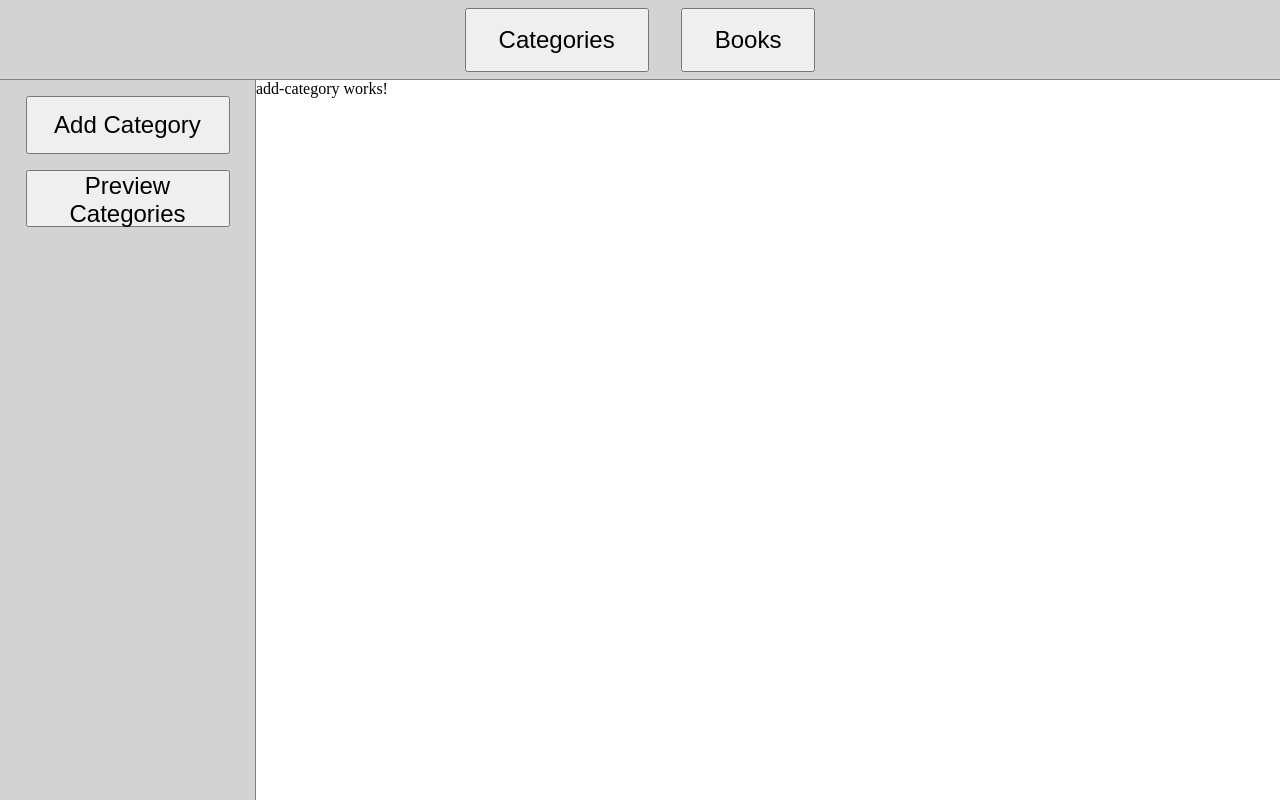
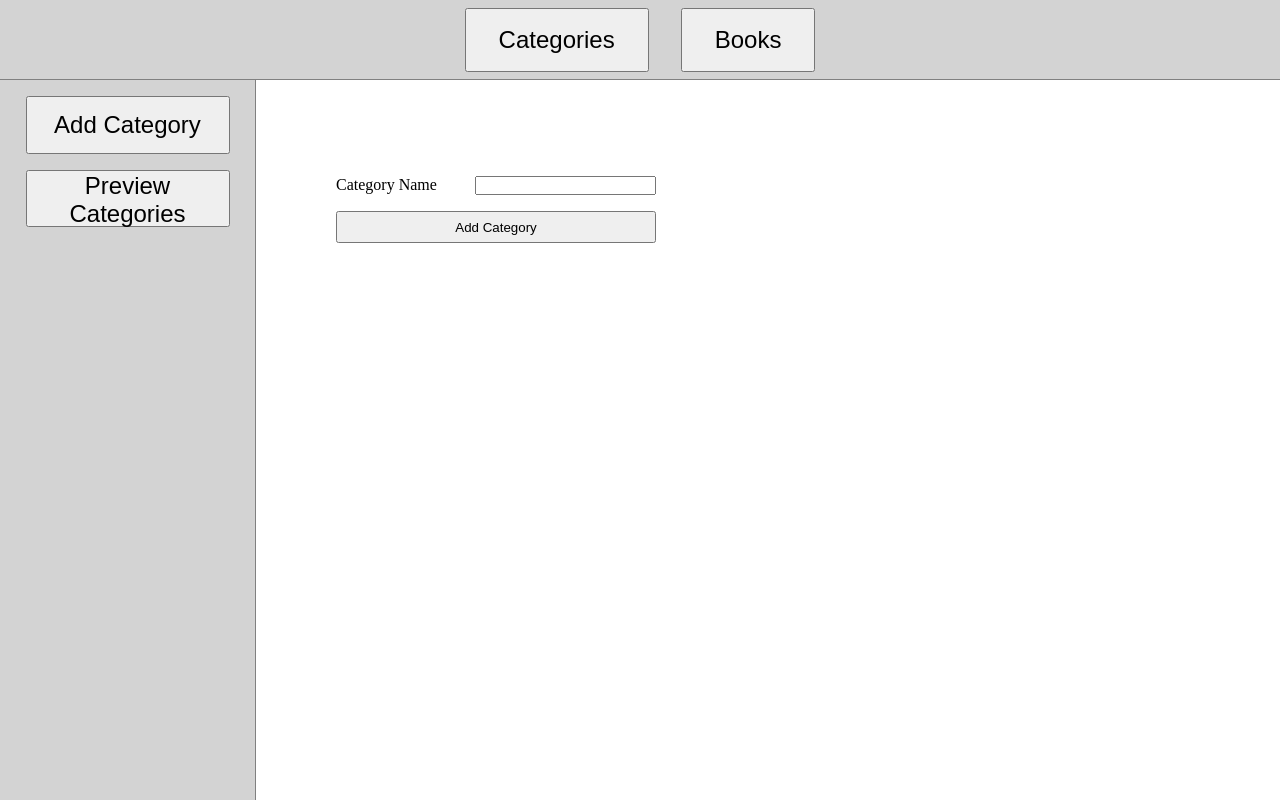
Before and after one commit to 433MHz/BookShopFrontend, an Angular app in the folder BookShop/: page / in a window 1280 px wide. Built offline with nearby package versions, Linux system fonts and the light colour scheme.

Commit message:
Added add-category component user interface

```diff
--- a/BookShop/src/app/books-content/add-book/add-book.component.css
+++ b/BookShop/src/app/books-content/add-book/add-book.component.css
@@ -8,9 +8,7 @@
     margin-top: 1rem;
 }
 
-.container{
-    padding: 5rem;
-}
+
 
 .container div:last-child button{
     width: 100%;
--- a/BookShop/src/app/books-content/books-content.component.html
+++ b/BookShop/src/app/books-content/books-content.component.html
@@ -1,7 +1,7 @@
 <div class="container">
     <app-left-nav-menu [buttons] = 'buttons' (clickedButtonNumber) = "getClickedButtonNumber($event)"></app-left-nav-menu>
 
-    <div class="rightContainer">
+    <div class="rightContent">
         <app-add-book *ngIf = "clickedButtonNumber === 1"></app-add-book>
         <app-preview-books *ngIf = "clickedButtonNumber === 2"></app-preview-books>
     </div>
--- a/BookShop/src/app/booksAndCategories.css
+++ b/BookShop/src/app/booksAndCategories.css
@@ -2,3 +2,8 @@
     display: flex;
     flex-direction: row;
 }
+
+.rightContent{
+    padding: 5rem;
+    width: 80vw;
+}
--- a/BookShop/src/app/categories-content/add-category/add-category.component.css
+++ b/BookShop/src/app/categories-content/add-category/add-category.component.css
@@ -0,0 +1,12 @@
+.container div{
+    display: flex;
+    flex-direction: row;
+    justify-content: space-between;
+    width: 25vw;
+    margin-top: 1rem;
+}
+
+.container button{
+    width: 100%;
+    height: 2rem;
+}
--- a/BookShop/src/app/categories-content/add-category/add-category.component.html
+++ b/BookShop/src/app/categories-content/add-category/add-category.component.html
@@ -1 +1,4 @@
-<p>add-category works!</p>
+<div class="container">
+    <div><label for="category">Category Name</label><input type="text" id="category" [(ngModel)] = "categoryName"></div>
+    <div><button>Add Category</button></div>
+</div>
--- a/BookShop/src/app/categories-content/add-category/add-category.component.ts
+++ b/BookShop/src/app/categories-content/add-category/add-category.component.ts
@@ -12,4 +12,8 @@ export class AddCategoryComponent implements OnInit {
   ngOnInit(): void {
   }
 
+  categoryName: string;
+
+
+  // Need to add function to check if category name exist in database
 }
--- a/BookShop/src/app/categories-content/categories-content.component.css
+++ b/BookShop/src/app/categories-content/categories-content.component.css
@@ -0,0 +1,4 @@
+.rightContent{
+    padding: 5rem;
+    width: 80vw;
+}
```
